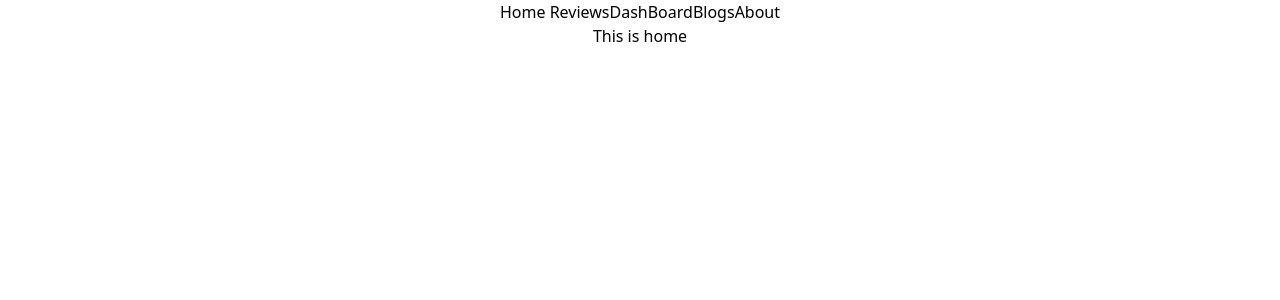
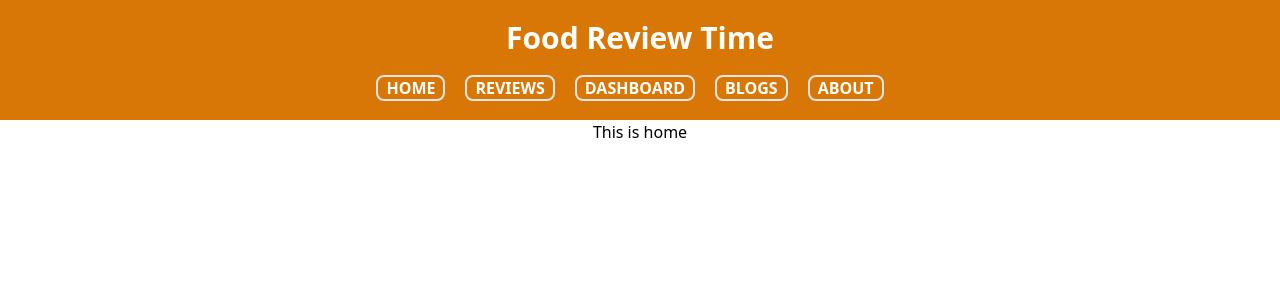
Before and after one commit to mdmehedihasan/food-review-time, a React (Create React App) app: page / in a window 1280 px wide. Shown: the top 300 px of the page. Built offline with nearby package versions, Linux system fonts and the light colour scheme.

Commit message:
Header design done

```diff
--- a/src/Component/Header/Header.js
+++ b/src/Component/Header/Header.js
@@ -3,13 +3,17 @@ import { Link } from 'react-router-dom';
 
 const Header = () => {
     return (
-
-        <nav>
-            <Link to="/home">Home </Link>
-            <Link to="/reviews">Reviews</Link>
-            <Link to="/dashboard">DashBoard</Link>
-            <Link to="/blogs">Blogs</Link>
-            <Link to="/about">About</Link>
+        <nav className='bg-amber-600  font-bold text-white py-5'>
+            <div className='mb-5'>
+                <h2 className='text-3xl'>Food Review Time</h2>
+            </div>
+            <div>
+                <Link className='mr-5 px-2 border-2 rounded-lg' to="/home">HOME</Link>
+                <Link className='mr-5 px-2 border-2 rounded-lg ' to="/reviews">REVIEWS</Link>
+                <Link className='mr-5 px-2 border-2 rounded-lg' to="/dashboard">DASHBOARD</Link>
+                <Link className='mr-5 px-2 border-2 rounded-lg' to="/blogs">BLOGS</Link>
+                <Link className='mr-5 px-2 border-2 rounded-lg' to="/about">ABOUT</Link>
+            </div>
         </nav>
     );
 };
```
